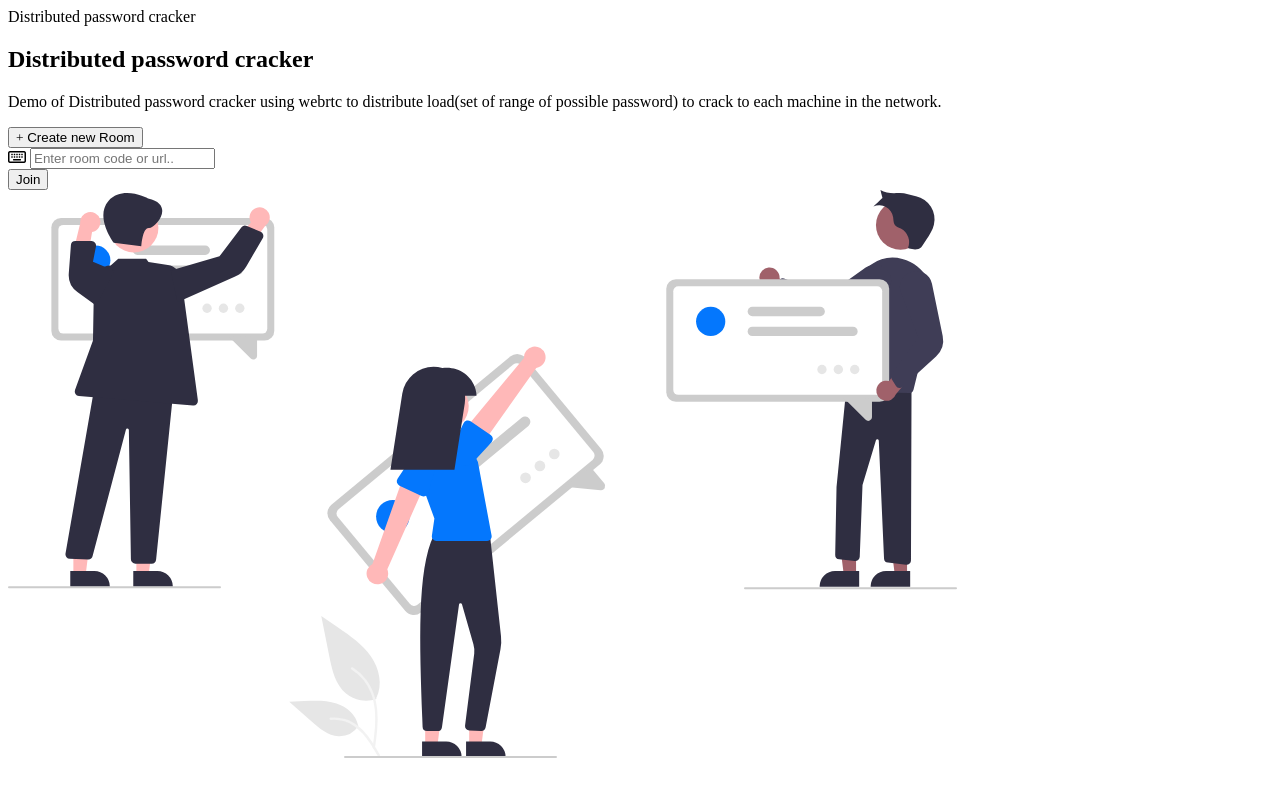
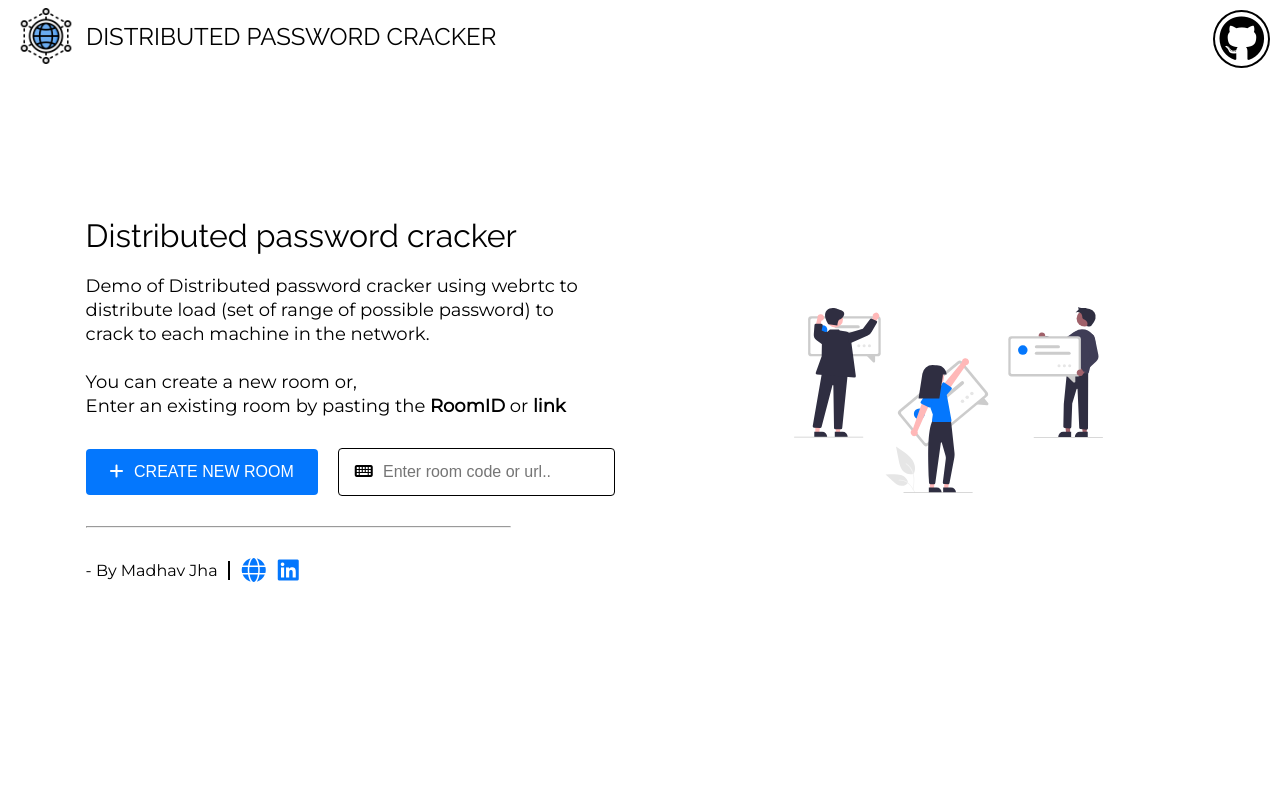
Before and after one commit to jhamadhav/distributed-password-cracker, a website: page public/index.html in a window 1280 px wide. Drawn offline with Linux system fonts and the light colour scheme.

Commit message:
styling added to index/landing page

```diff
--- a/public/index.html
+++ b/public/index.html
@@ -17,11 +17,18 @@
     <link href="./images/logo.png" rel="icon" type="image/png" sizes="16x16">
     <link href="./images/logo.png" rel="icon" type="image/png" sizes="32x32">
 
+
+    <!-- fonts -->
+    <link rel="preconnect" href="https://fonts.googleapis.com">
+    <link rel="preconnect" href="https://fonts.gstatic.com" crossorigin>
+    <link href="https://fonts.googleapis.com/css2?family=Montserrat&family=Raleway&family=Roboto&display=swap"
+        rel="stylesheet">
+
     <!-- font awesome -->
     <link rel="stylesheet" href="https://cdnjs.cloudflare.com/ajax/libs/font-awesome/6.0.0/css/all.min.css">
 
     <!-- css -->
-
+    <link rel="stylesheet" href="./styles/main.min.css">
     <!-- scripts -->
     <script src="./scripts/main.js" defer></script>
 </head>
@@ -29,15 +36,19 @@
 <body>
 
     <div class="header">
-        <div class="logo"></div>
+        <img src="./images/logo.png" alt="logo" class="logo" width="60px">
         <div class="app-name">Distributed password cracker</div>
     </div>
     <div class="container">
         <section class="left">
-            <h1>Distributed password cracker</h1>
+            <div class="title">Distributed password cracker</div>
             <p>
-                Demo of Distributed password cracker using webrtc to distribute load(set of range of possible password)
-                to crack to each machine in the network.
+                Demo of Distributed password cracker using webrtc to distribute load (set of range of possible
+                password) to crack to each machine in the network.
+                <br>
+                <br>
+                You can create a new room or, <br>
+                Enter an existing room by pasting the <b>RoomID</b> or <b>link</b>
             </p>
             <div class="inp">
                 <button id="create">
@@ -47,17 +58,34 @@
                 <br>
                 <div class="inp-holder">
                     <i class="fa-regular fa-keyboard"></i>
-                    <input type="text" placeholder="Enter room code or url.." id="roomID">
+                    <input type="text" placeholder="Enter room code or url.." id="roomID" autocomplete="off">
                 </div>
-                <button id="join">Join</button>
+                <button id="join" disabled="true">Join</button>
+
+
+
+            </div>
+            <hr>
+            <div class="copyright">
+                <div id="cname">- By Madhav Jha</div>
+                <a href="https://jhamadhav.com/" target="_blank" title="portfolio">
+                    <i class="fa-solid fa-globe"></i>
+                </a>
+                <a href="https://www.linkedin.com/in/jhamadhav/" target="_blank" title="LinkedIn">
+                    <i class="fa-brands fa-linkedin"></i>
+                </a>
             </div>
         </section>
         <section class="right">
-            <img src="./images/group.svg" alt="main svg">
+            <img src="./images/group.svg" alt="main svg" width="100px">
         </section>
     </div>
 
-
+    <div class="github-link">
+        <a href="https://github.com/jhamadhav/distributed-password-cracker" target="_blank" title="GitHub repo link">
+            <i class="fa-brands fa-github"></i>
+        </a>
+    </div>
 </body>
 
 </html>
--- a/public/scripts/main.js
+++ b/public/scripts/main.js
@@ -1,4 +1,4 @@
-
+let linkLen = 12
 let s = "0123456789abcdefghijklmnopqrstuvwxyzABCDEFGHIJKLMNOPQRSTUVWXYZ"
 
 const rand = (min = 0, max = 1) => {
@@ -30,9 +30,30 @@ document.getElementById("create").onclick = () => {
 document.getElementById("join").onclick = () => {
     let roomID = document.getElementById("roomID").value
 
-    if (roomID.toString().length < 12) {
+    if (roomID.toString().length < linkLen) {
         console.log("Invalid room id")
         return 0;
     }
     window.location = `/room/${roomID}`
 }
+
+// style for input button
+let inpBtn = document.getElementById("roomID")
+inpBtn.oninput = () => {
+    let joinBtn = document.getElementById("join")
+    console.log(inpBtn.value.length);
+
+    joinBtn.style.color = "#0477fd"
+    if (inpBtn.value.length == 0) {
+        joinBtn.style.color = "white"
+
+    }
+    if (inpBtn.value.length >= linkLen) {
+        joinBtn.disabled = false
+        joinBtn.style.background = "#0477fd"
+        joinBtn.style.color = "white"
+    } else {
+        joinBtn.disabled = true
+        joinBtn.style.background = "transparent"
+    }
+}
--- a/public/styles/main.scss
+++ b/public/styles/main.scss
@@ -0,0 +1,213 @@
+ * {
+     margin: 0;
+     padding: 0;
+     box-sizing: border-box;
+ }
+
+ body {
+     width: 100vw;
+     height: 100vh;
+     background-color: #fff;
+     font-family: 'Montserrat', sans-serif;
+ }
+
+ $blue:#0477fd;
+
+ .logo {
+     width: 60px;
+     margin-right: 10px;
+     padding: 2px;
+ }
+
+ .header {
+     width: 100%;
+     display: flex;
+     flex-direction: row;
+     justify-content: flex-start;
+     align-items: center;
+     padding: 6px 16px;
+     font-family: 'Raleway', sans-serif;
+
+     .app-name {
+         text-transform: uppercase;
+         font-size: x-large;
+     }
+ }
+
+ .container {
+     position: absolute;
+     top: 0;
+
+     width: 100%;
+     height: 100%;
+     display: flex;
+     flex-direction: row;
+     justify-content: space-around;
+     align-items: center;
+     padding: 10px;
+ }
+
+ .right {
+     width: 70%;
+     height: 100%;
+     display: flex;
+     flex-direction: row;
+     justify-content: flex-start;
+     align-items: center;
+
+     img {
+         width: 65%;
+     }
+ }
+
+ .left {
+     display: flex;
+     flex-direction: column;
+     justify-content: center;
+     align-items: flex-start;
+     padding-left: 6%;
+
+     .title {
+         font-family: 'Raleway', sans-serif;
+         margin-bottom: 20px;
+         font-size: xx-large;
+     }
+
+     p {
+         max-width: 70%;
+         border-bottom: 20px;
+         font-size: large;
+         line-height: 24px;
+     }
+
+     hr {
+         color: #000;
+         background-color: #000;
+         margin: 30px;
+         margin-left: 0;
+         width: 60%;
+         height: 2.4px;
+         float: left;
+     }
+ }
+
+ .inp {
+     display: flex;
+     flex-direction: row;
+     justify-content: space-around;
+     align-items: center;
+     margin-top: 30px;
+
+     i {
+         color: #fff;
+         font-weight: 600;
+         margin-right: 6px;
+     }
+
+     button {
+         outline: none;
+         background: none;
+         cursor: pointer;
+         border: none;
+         font-size: medium;
+         margin-right: 10px;
+     }
+
+     #create,
+     #join {
+         padding: 14px 24px;
+         border-radius: 4px;
+         background-color: $blue;
+         color: white;
+     }
+
+     #join {
+         padding: 14px 28px;
+         transform: translateY(-2px);
+         background-color: transparent;
+
+         &:disabled {
+             cursor: default;
+         }
+     }
+ }
+
+ .inp-holder {
+     padding: 0;
+
+     input {
+         border: none;
+         font-size: medium;
+         outline: none;
+         padding: 12px 0;
+     }
+
+     border: 1px solid #000;
+     border-radius: 4px;
+     padding: 2px 24px;
+     margin: 0 10px;
+     font-size: medium;
+     cursor: pointer;
+
+     i {
+         color: #000;
+         margin-left: -8px;
+     }
+ }
+
+ .copyright {
+     display: flex;
+     flex-direction: row;
+     justify-content: flex-start;
+     align-items: center;
+
+     a {
+         color: $blue;
+     }
+
+     i {
+         margin-left: 12px;
+         font-size: x-large;
+         font-weight: light;
+
+         &:active {
+             transform: scale(.9);
+         }
+     }
+
+     #cname {
+         padding-right: 10px;
+         border-right: 2px solid #000;
+     }
+ }
+
+ .github-link {
+     position: absolute;
+     top: 10px;
+     right: 10px;
+     border: 2px solid #000;
+     border-radius: 50%;
+     padding: 4px;
+
+     a {
+         color: #000;
+     }
+
+     i {
+         font-size: 46px;
+     }
+
+ }
+
+ button,
+ .github-link {
+     text-transform: uppercase;
+
+     &:hover {
+         transform: scale(.96);
+     }
+
+     &:active {
+         transform: scale(.92);
+     }
+ }
```
Also changed, not shown: public/styles/main.min.css (added), 1 other file.
